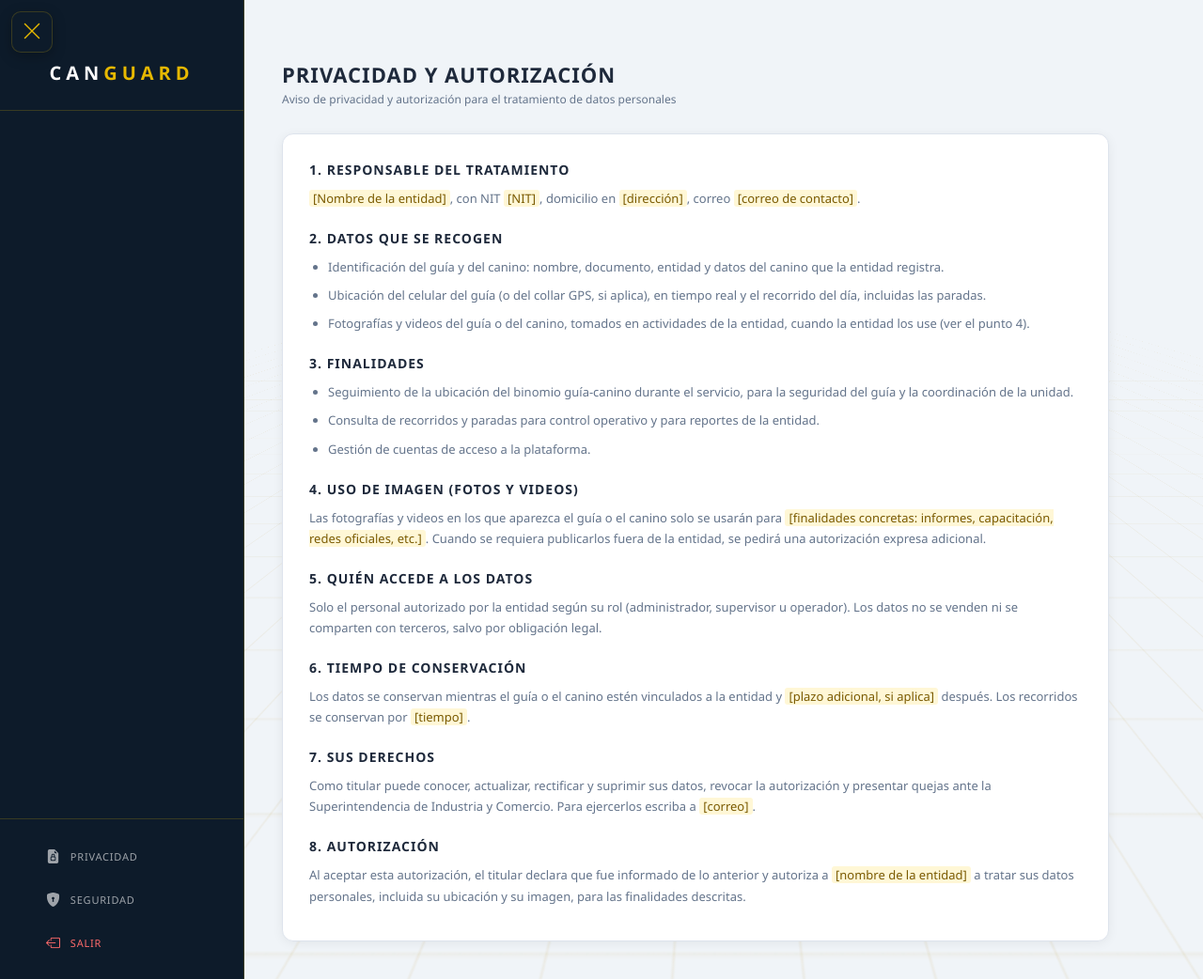
After one commit to mafeotro08-ops/Canguard, a FastAPI app: template backend/app/templates/privacidad.html in a window 1280 px wide. The commit adds this page. Shown: the whole page at 94% size. Run offline with FastAPI, Linux system fonts and the light colour scheme; the template is opened without the code that fills it, so the values that code supplies are empty; some libraries are stand-ins or nearby versions.

Commit message:
Agregar pagina Privacidad y autorizacion al menu
Nueva ruta /privacidad con el aviso de privacidad y la autorizacion de
tratamiento de datos (ubicacion, recorridos y imagen), con campos por
completar y pendiente de revision juridica. Enlace en el pie del menu.

Co-Authored-By: Claude Haiku 5.5 <noreply@anthropic.com>

```diff
--- a/backend/app/main.py
+++ b/backend/app/main.py
@@ -375,6 +375,15 @@ def _error_credenciales_2fa(request: Request, user: dict, password: str, codigo:
     return None
 
 
+@app.get('/privacidad', response_class=HTMLResponse)
+async def privacidad_page(request: Request):
+    """Aviso de privacidad y autorización de tratamiento de datos (Ley 1581 de 2012)."""
+    r = redirigir_si_no_autenticado(request)
+    if r:
+        return r
+    return templates.TemplateResponse('privacidad.html', ctx(request, usuario=_usuario_logueado(request)))
+
+
 @app.get('/seguridad', response_class=HTMLResponse)
 async def seguridad_page(request: Request):
     r = redirigir_si_no_autenticado(request)
--- a/backend/app/templates/layout.html
+++ b/backend/app/templates/layout.html
@@ -473,6 +473,9 @@
         </nav>
 
         <div class="nav-footer">
+            <a href="/privacidad" class="nav-item {% if request.url.path == '/privacidad' %}active{% endif %}">
+                <i class="bi bi-file-earmark-lock-fill"></i> PRIVACIDAD
+            </a>
             <a href="/seguridad" class="nav-item {% if request.url.path == '/seguridad' %}active{% endif %}">
                 <i class="bi bi-shield-lock-fill"></i> SEGURIDAD
             </a>
--- /dev/null
+++ b/backend/app/templates/privacidad.html
@@ -0,0 +1,64 @@
+{% extends "layout.html" %}
+
+{% block contenido %}
+<!--
+  Aviso de privacidad y autorización de tratamiento de datos (Ley 1581 de 2012).
+  Ruta /privacidad en main.py. Texto con campos entre corchetes que la entidad
+  debe completar y que un asesor jurídico debe revisar antes de usarlo.
+-->
+<style>
+    .page-header { margin-bottom: 28px; }
+    .page-header h1 { font-size: 22px; font-weight: 800; color: var(--text-main); letter-spacing: 1px; }
+    .page-header .sub { font-size: 12px; color: var(--text-muted); margin-top: 3px; }
+
+    .priv-card { background: var(--card-bg); border: 1px solid var(--card-border); border-radius: 12px;
+                 box-shadow: var(--card-shadow); padding: 28px; max-width: 880px; }
+    .priv-card h2 { font-size: 14px; font-weight: 800; color: var(--text-main); letter-spacing: 1px;
+                    text-transform: uppercase; margin: 22px 0 10px; }
+    .priv-card h2:first-child { margin-top: 0; }
+    .priv-card p, .priv-card li { font-size: 13px; color: var(--text-muted); line-height: 1.7; margin-bottom: 8px; }
+    .priv-card ul { padding-left: 20px; margin-bottom: 8px; }
+    .priv-card .campo { background: #fff7d6; padding: 0 4px; border-radius: 3px; color: #7a5a00; }
+</style>
+
+<div class="page-header">
+    <h1>PRIVACIDAD Y AUTORIZACIÓN</h1>
+    <div class="sub">Aviso de privacidad y autorización para el tratamiento de datos personales</div>
+</div>
+
+<div class="priv-card">
+
+    <h2>1. Responsable del tratamiento</h2>
+    <p><span class="campo">[Nombre de la entidad]</span>, con NIT <span class="campo">[NIT]</span>, domicilio en <span class="campo">[dirección]</span>, correo <span class="campo">[correo de contacto]</span>.</p>
+
+    <h2>2. Datos que se recogen</h2>
+    <ul>
+        <li>Identificación del guía y del canino: nombre, documento, entidad y datos del canino que la entidad registra.</li>
+        <li>Ubicación del celular del guía (o del collar GPS, si aplica), en tiempo real y el recorrido del día, incluidas las paradas.</li>
+        <li>Fotografías y videos del guía o del canino, tomados en actividades de la entidad, cuando la entidad los use (ver el punto 4).</li>
+    </ul>
+
+    <h2>3. Finalidades</h2>
+    <ul>
+        <li>Seguimiento de la ubicación del binomio guía-canino durante el servicio, para la seguridad del guía y la coordinación de la unidad.</li>
+        <li>Consulta de recorridos y paradas para control operativo y para reportes de la entidad.</li>
+        <li>Gestión de cuentas de acceso a la plataforma.</li>
+    </ul>
+
+    <h2>4. Uso de imagen (fotos y videos)</h2>
+    <p>Las fotografías y videos en los que aparezca el guía o el canino solo se usarán para <span class="campo">[finalidades concretas: informes, capacitación, redes oficiales, etc.]</span>. Cuando se requiera publicarlos fuera de la entidad, se pedirá una autorización expresa adicional.</p>
+
+    <h2>5. Quién accede a los datos</h2>
+    <p>Solo el personal autorizado por la entidad según su rol (administrador, supervisor u operador). Los datos no se venden ni se comparten con terceros, salvo por obligación legal.</p>
+
+    <h2>6. Tiempo de conservación</h2>
+    <p>Los datos se conservan mientras el guía o el canino estén vinculados a la entidad y <span class="campo">[plazo adicional, si aplica]</span> después. Los recorridos se conservan por <span class="campo">[tiempo]</span>.</p>
+
+    <h2>7. Sus derechos</h2>
+    <p>Como titular puede conocer, actualizar, rectificar y suprimir sus datos, revocar la autorización y presentar quejas ante la Superintendencia de Industria y Comercio. Para ejercerlos escriba a <span class="campo">[correo]</span>.</p>
+
+    <h2>8. Autorización</h2>
+    <p>Al aceptar esta autorización, el titular declara que fue informado de lo anterior y autoriza a <span class="campo">[nombre de la entidad]</span> a tratar sus datos personales, incluida su ubicación y su imagen, para las finalidades descritas.</p>
+
+</div>
+{% endblock %}
```
